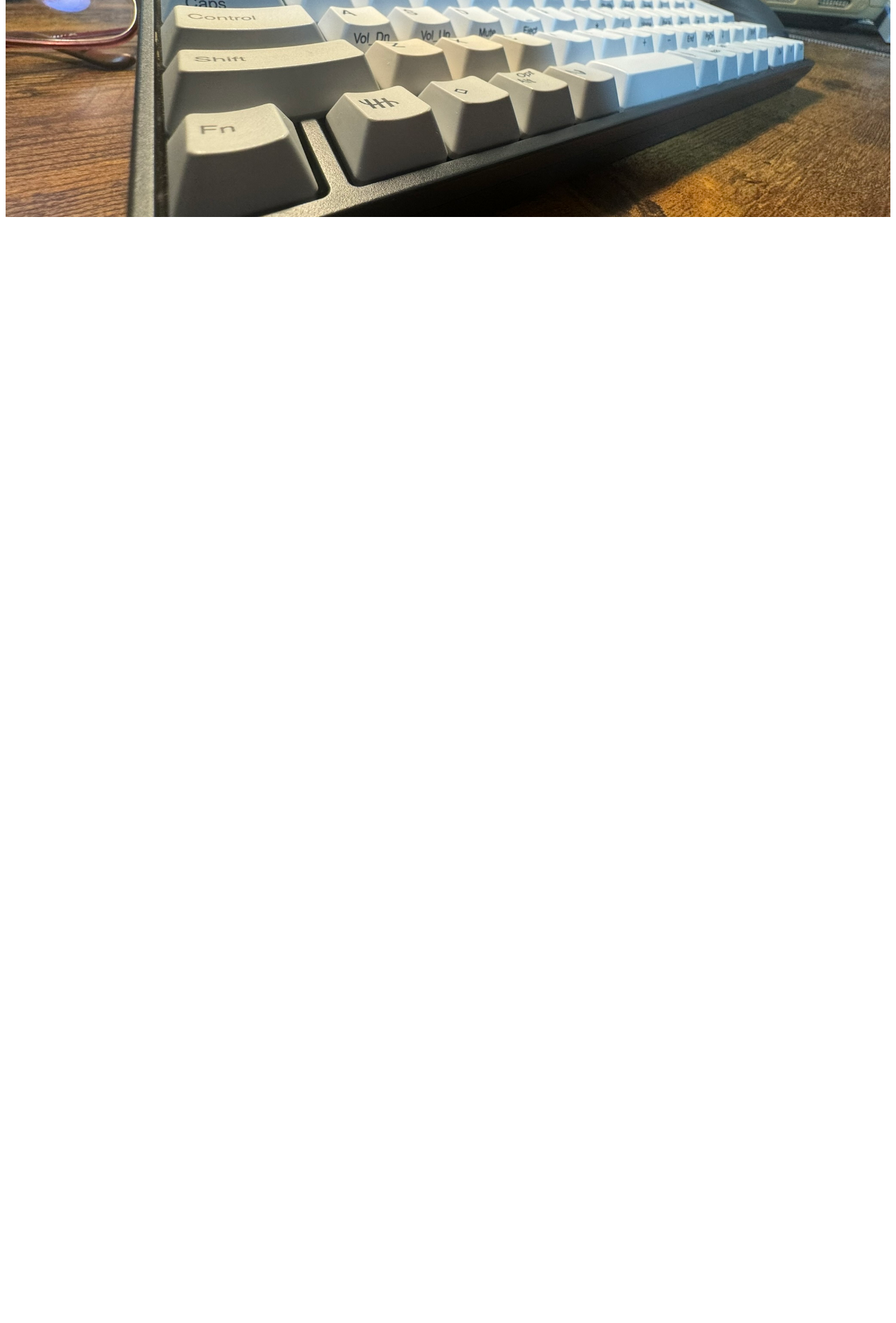
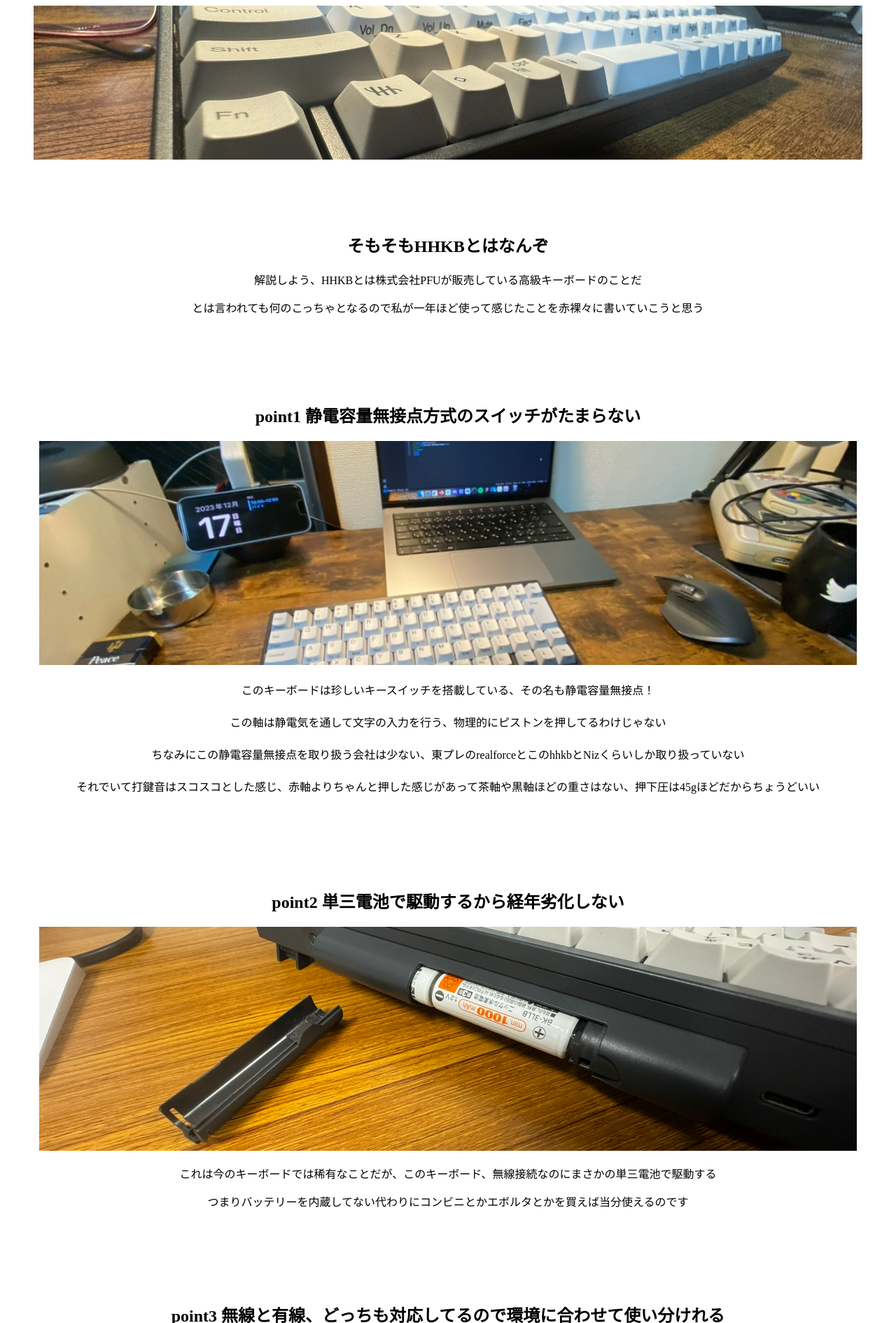
Before and after one commit to kokotyan/hhkb-blog, a plain HTML site: page index.html in a window 1280 px wide. Shown: the part 129-2019 px from the top of the page at 70% size. Before the commit the page ends 800 px from the top, so only its background shows below. Drawn offline with Linux system fonts and the light colour scheme.

Commit message:
pointの部分を作りました

```diff
--- a/index.html
+++ b/index.html
@@ -28,9 +28,34 @@
     </header>
 
     <section id="top">
-        <h2>そもそもHHKBってなに？</h2>
+        <h2>そもそもHHKBとはなんぞ</h2>
+        <p>解説しよう、HHKBとは株式会社PFUが販売している高級キーボードのことだ</p>
+        <p>とは言われても何のこっちゃとなるので私が一年ほど使って感じたことを赤裸々に書いていこうと思う</p>
     </section>
 
+    <section id="point1">
+        <h2>point1 静電容量無接点方式のスイッチがたまらない</h2>
+        <img src="img/sethhkb.jpeg">
+        <p>このキーボードは珍しいキースイッチを搭載している、その名も静電容量無接点！</p>
+        <p>この軸は静電気を通して文字の入力を行う、物理的にピストンを押してるわけじゃない</p>
+        <p>ちなみにこの静電容量無接点を取り扱う会社は少ない、東プレのrealforceとこのhhkbとNizくらいしか取り扱っていない</p>
+        <p>それでいて打鍵音はスコスコとした感じ、赤軸よりちゃんと押した感じがあって茶軸や黒軸ほどの重さはない、押下圧は45gほどだからちょうどいい</p>
+    </section>
+
+    <section id="point2">
+        <h2>point2 単三電池で駆動するから経年劣化しない</h2>
+        <img src="img/hhkbdenti.jpeg" alt="">
+        <p>これは今のキーボードでは稀有なことだが、このキーボード、無線接続なのにまさかの単三電池で駆動する</p>
+        <p>つまりバッテリーを内蔵してない代わりにコンビニとかエボルタとかを買えば当分使えるのです</p>
+    </section>
+
+    <section id="point3">
+        <h2>point3 無線と有線、どっちも対応してるので環境に合わせて使い分けれる</h2>
+        <img src="img/wired.jpeg" alt="">
+        <p>このキーボードはなんと無線だけでなく有線でも使える。</p>
+        <p>つまりデスクトップの無線に対応してないpcでもいける!</p>
+        <p>このキーボードを作ってるPFUは古株の企業だからノウハウがあるのだと思う!</p>
+    </section>
     <script src="script.js"></script>
 </body>
 
--- a/style.css
+++ b/style.css
@@ -2,7 +2,7 @@
 
 .ex1 {
     position: relative;
-    height: 300px;
+    padding: 2.5rem;
 }
 
 .ex1 h1 {
@@ -13,9 +13,8 @@
 
 .ex1 img {
     width: 100%;
-    height: 350px;
+    height: 220px;
     object-fit: cover;
-    transition: 0.4s;
 }
 
 /*ハンバーガーメニューについてのcss*/
@@ -31,10 +30,10 @@
 }
 
 .bar {
-    width: 30px;
+    width: 25px;
     height: 2px;
     background-color: #333;
-    margin: 6px 0;
+    margin: 3px 0;
     transition: 0.4s;
 }
 
@@ -98,6 +97,64 @@
 
 
 /*topについてのcss*/
-#top h2 {
+
+#top {
+    text-align: center;
+    padding: 2.5rem;
+}
+
+/*point1*/
+
+#point1 {
+    text-align: center;
+    padding: 3rem;
+}
+
+#point1 h2 {
     text-align: center;
 }
+
+#point1 p {
+    text-align: center;
+    padding: 3px;
+}
+
+#point1 img {
+    width: 100%;
+    height: 320px;
+    object-fit: cover;
+}
+
+/*point2*/
+
+#point2 {
+    padding: 3rem;
+    text-align: center;
+}
+
+#point2 h2 p {
+    text-align: center;
+}
+
+#point2 img {
+    width: 100%;
+    height: 320px;
+    object-fit: cover;
+}
+
+/*point3*/
+
+#point3 {
+    padding: 3rem;
+    text-align: center;
+}
+
+#point3 h2 {
+    text-align: center;
+}
+
+#point3 img {
+    width: 100%;
+    height: 320px;
+    object-fit: cover;
+}
```
Also changed, not shown: img/hhkbdenti.jpeg (added), img/sethhkb.jpeg (renamed from img/CA5C7867-F6FF-4B4D-9343-D3406F26287F_1_105_c.jpeg), img/wired.jpeg (added), 1 other file.
